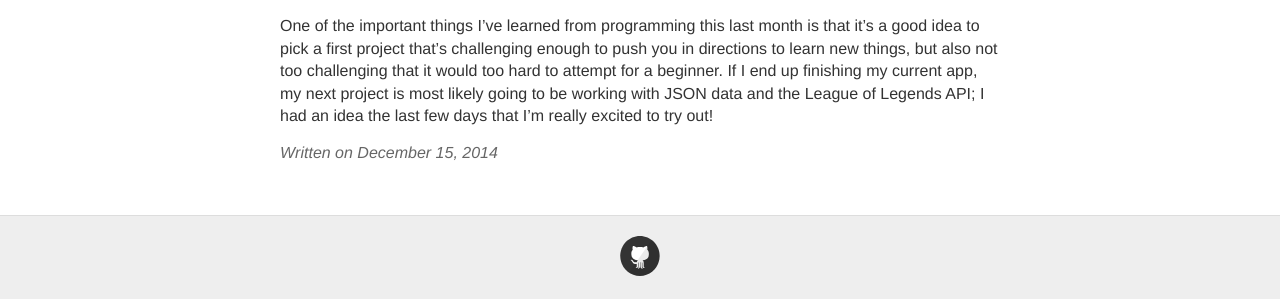
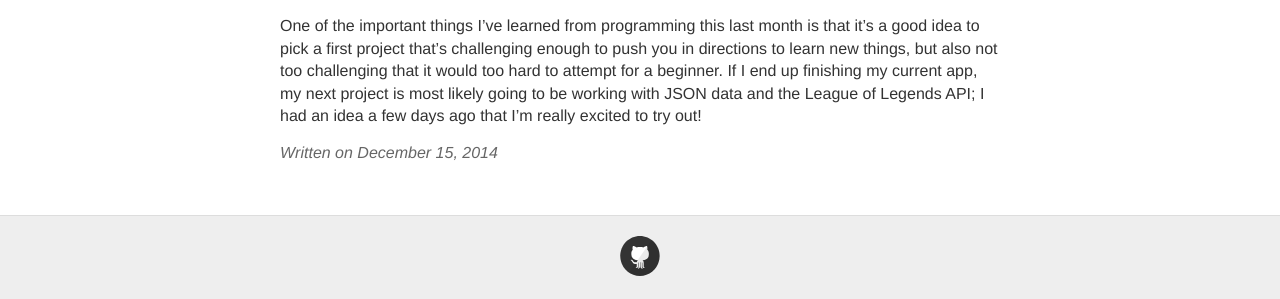
Before and after one commit to trentyou/trentyou.github.io, a Jekyll site: the page built from _posts/2014-12-15-One Month Later.md, in a window 1280 px wide. Shown: the part 1263-1562 px from the top of the page. Built offline with Jekyll 4.4.1, drawn with Linux system fonts in a browser that asks for light colours.

Commit message:
Updated 2014-12-15-One Month Later.md

```diff
--- a/_posts/2014-12-15-One Month Later.md
+++ b/_posts/2014-12-15-One Month Later.md
@@ -23,4 +23,4 @@
 
 
 
-One of the important things I've learned from programming this last month is that it's a good idea to pick a first project that's challenging enough to push you in directions to learn new things, but also not too challenging that it would too hard to attempt for a beginner. If I end up finishing my current app, my next project is most likely going to be working with JSON data and the League of Legends API; I had an idea the last few days that I'm really excited to try out!
+One of the important things I've learned from programming this last month is that it's a good idea to pick a first project that's challenging enough to push you in directions to learn new things, but also not too challenging that it would too hard to attempt for a beginner. If I end up finishing my current app, my next project is most likely going to be working with JSON data and the League of Legends API; I had an idea a few days ago that I'm really excited to try out!
```
